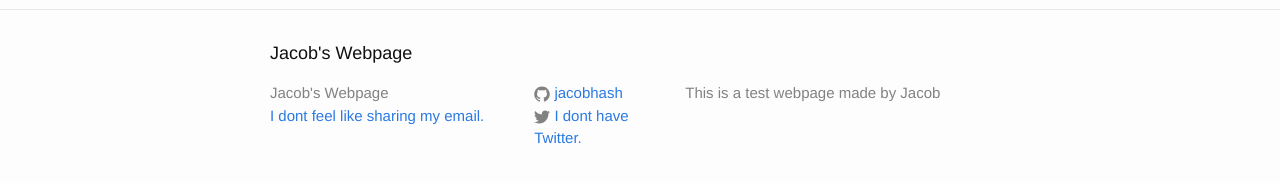
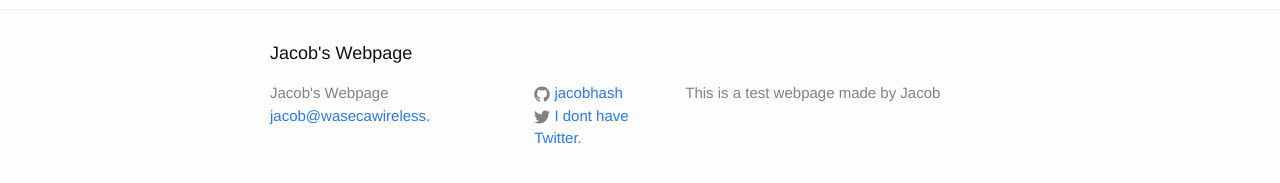
Before and after one commit to jacobhash/jacobhash.github.io, a Jekyll site: the page built from about.md, in a window 1280 px wide. Shown: the part 341-524 px from the top of the page. Built offline with Jekyll 4.4.1, drawn with Linux system fonts in a browser that asks for light colours.

Commit message:
Update 4
Added email

```diff
--- a/_config.yml
+++ b/_config.yml
@@ -7,7 +7,7 @@
 
 # Site settings
 title: Jacob's Webpage
-email: I dont feel like sharing my email.
+email: jacob@wasecawireless.
 description: > # this means to ignore newlines until "baseurl:"
  This is a test webpage made by Jacob
 baseurl: "" # the subpath of your site, e.g. /blog
```
